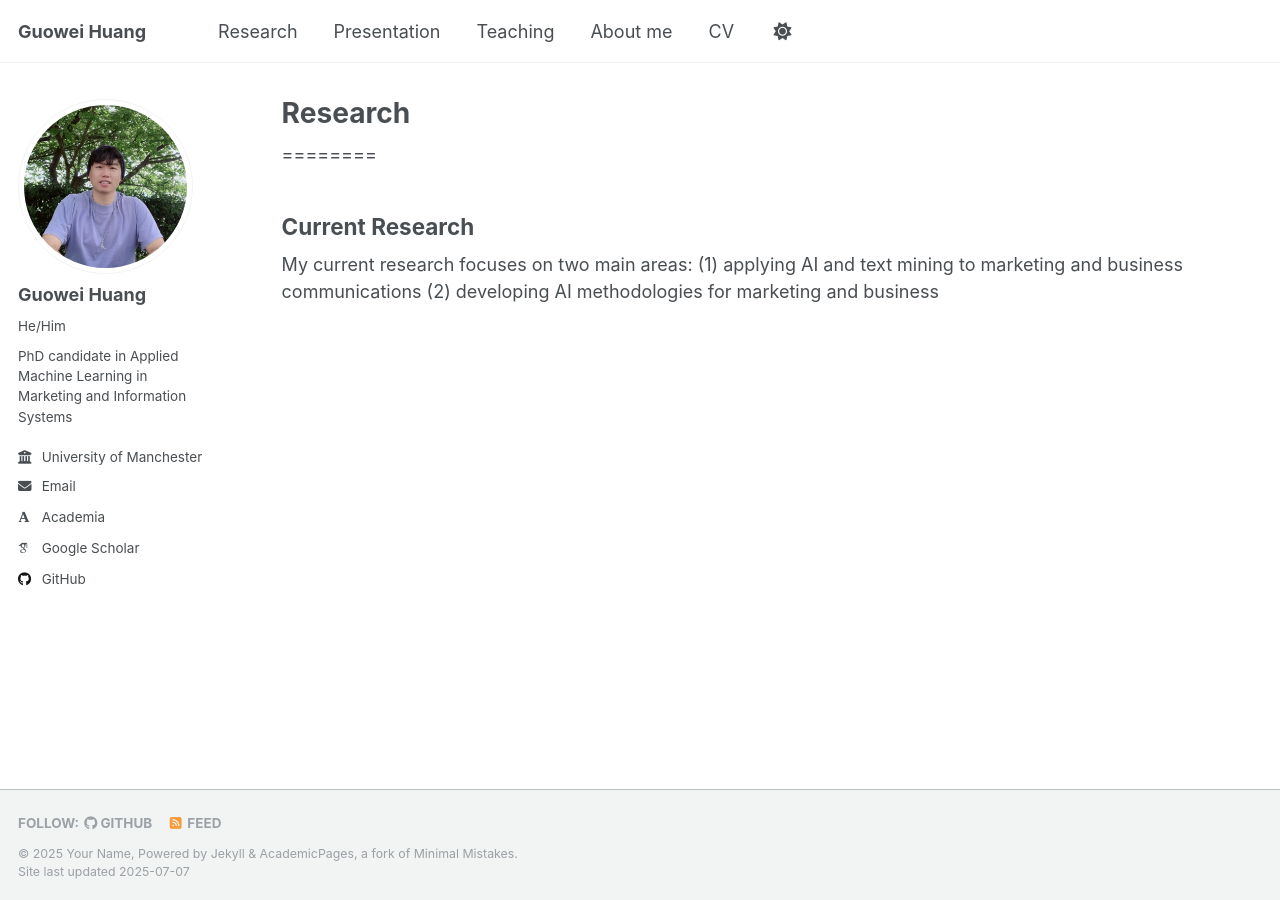
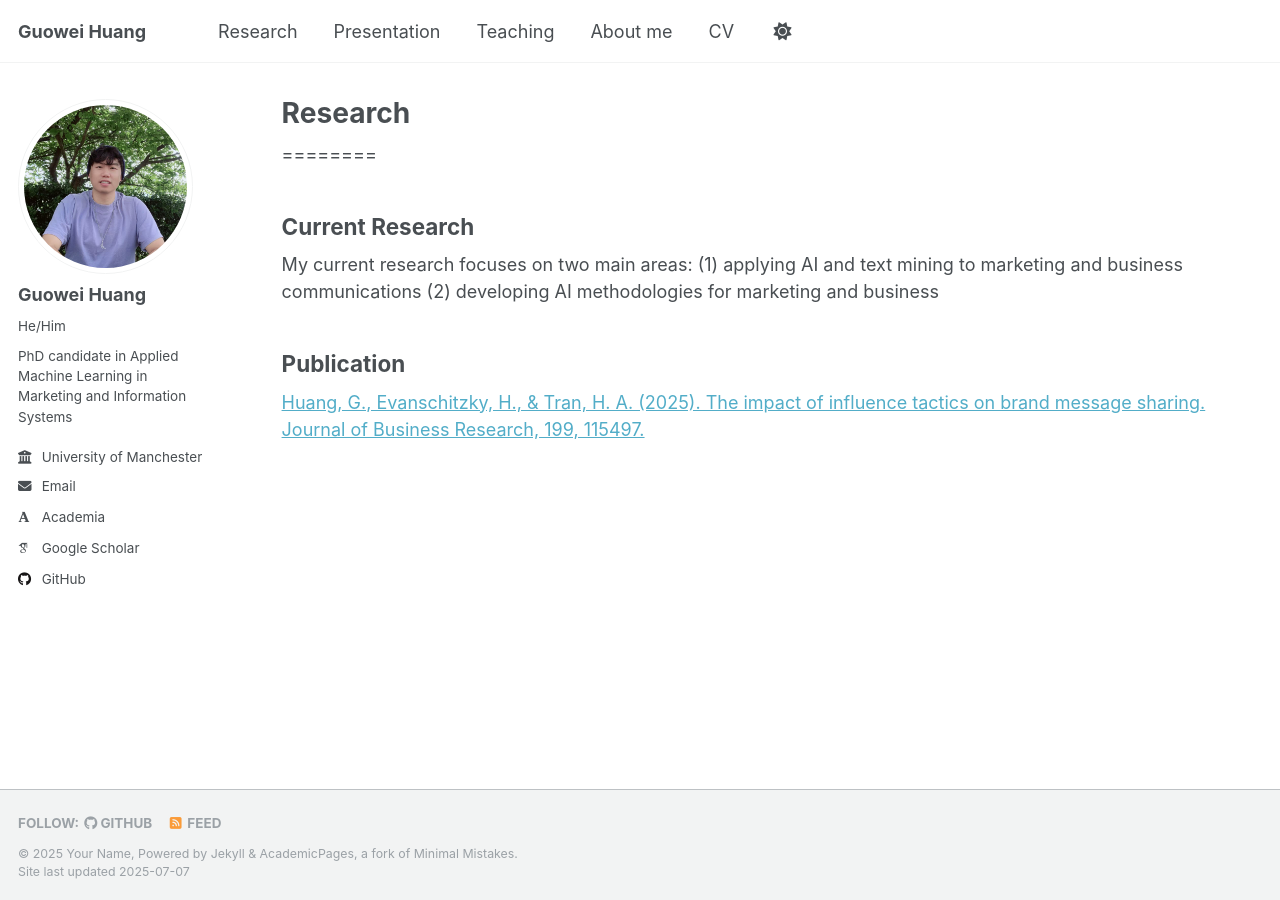
Before and after one commit to Oliverhuang123/Oliverhuang123.github.io, a Jekyll site: the page built from _pages/publications.html, in a window 1280 px wide. Built offline with Jekyll 4.4.1, drawn with Linux system fonts in a browser that asks for light colours; some web fonts are replaced.

Commit message:
Update publications.html

```diff
--- a/_pages/publications.html
+++ b/_pages/publications.html
@@ -7,3 +7,8 @@ author_profile: true
 ========
 <h2>Current Research</h2>
 My current research focuses on two main areas: (1) applying AI and text mining to marketing and business communications (2) developing AI methodologies for marketing and business
+
+
+<h2>Publication</h2>
+
+<a href="https://doi.org/10.1016/j.jbusres.2025.115497" target="_blank">Huang, G., Evanschitzky, H., & Tran, H. A. (2025). The impact of influence tactics on brand message sharing. Journal of Business Research, 199, 115497.</a>
```
